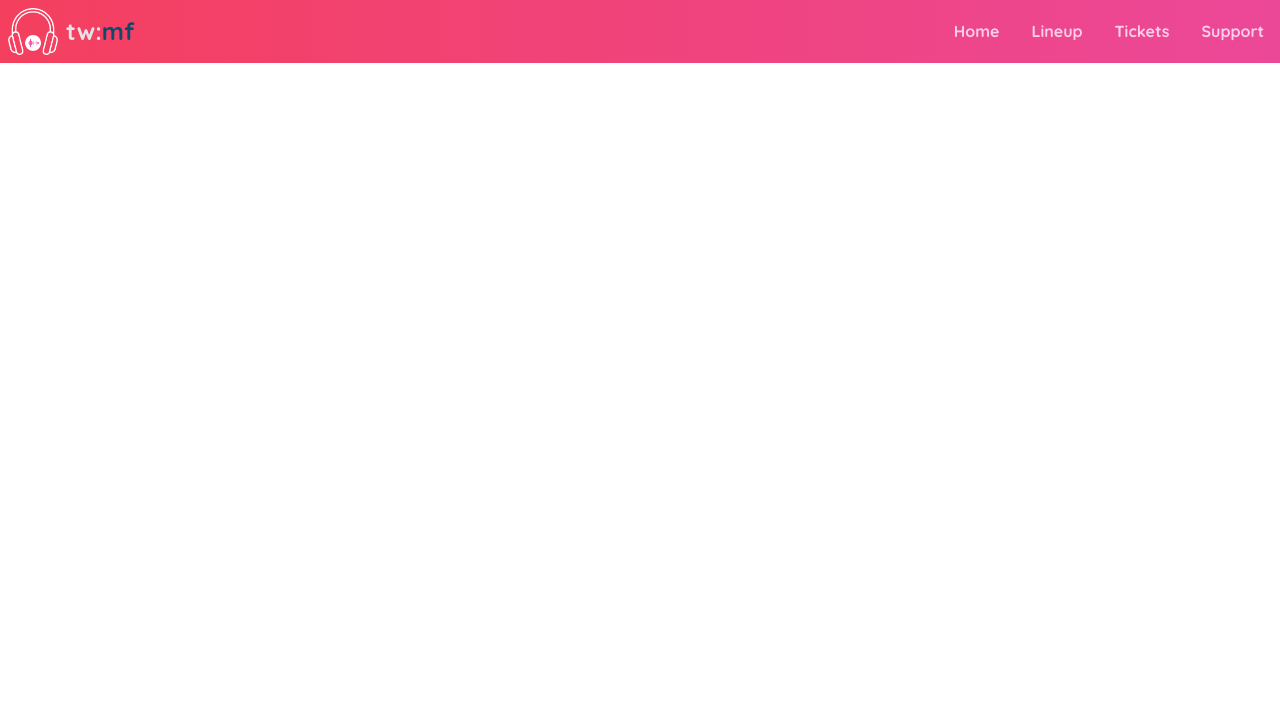
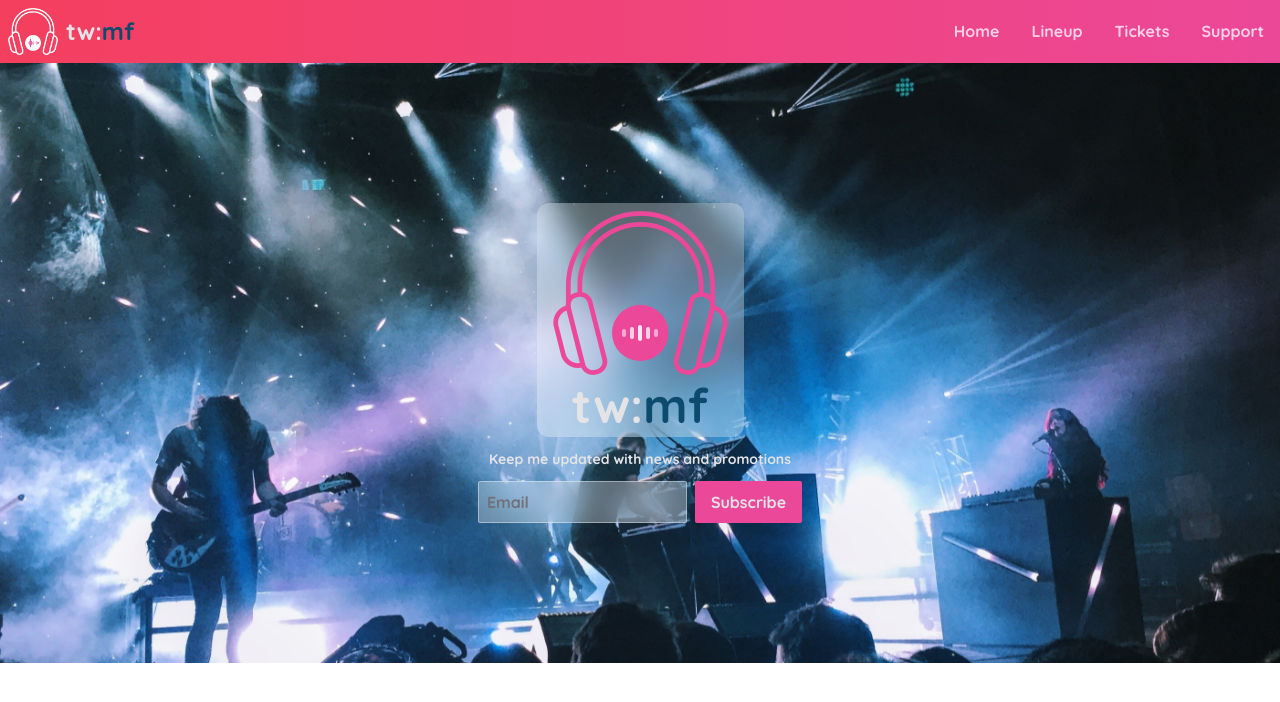
Before and after one commit to xiaosasori/tailwind-music-festival, a website: page src/index.html in a window 1280 px wide. Drawn offline with Linux system fonts and the light colour scheme.

Commit message:
create hero section

```diff
--- a/src/index.html
+++ b/src/index.html
@@ -91,8 +91,11 @@
                 <span>Support</span>
               </div>
             </div>
+            <!-- mobile menu end -->
           </div>
+          <!-- burger end -->
         </div>
+        <!-- desktop menu -->
         <div class="hidden flex-1 md:flex items-center justify-end">
           <div class="menu-item">
             <span>Home</span>
@@ -121,7 +124,59 @@
             <span>Support</span>
           </div>
         </div>
+         <!-- desktop menu end -->
       </nav>
+      <!-- hero -->
+      <div style="background-image: url('./assets/images/hero.jpg')"
+        class="flex h-[calc(100vh-200px)] min-h-[400px] flex-col items-center justify-center bg-cover bg-fixed bg-center">
+        <!-- logo -->
+        <div class="rounded-xl bg-white/30 py-2 px-4 text-center backdrop-blur-md">
+          <div class="relative">
+            <img src="./assets/images/logo.png" width="175" />
+            <div class="mt-[-70px] mb-5 flex items-center justify-center">
+              <div
+                class="flex h-14 w-14 items-center justify-center gap-1 rounded-full bg-pink-500"
+              >
+                <div
+                  class="h-2 w-1 animate-wavey rounded-full bg-pink-300"
+                ></div>
+                <div
+                  class="h-3 w-1 animate-wavey rounded-full bg-pink-200 animation-delay-200"
+                ></div>
+                <div
+                  class="h-4 w-1 animate-wavey rounded-full bg-pink-100 animation-delay-[150ms]"
+                ></div>
+                <div
+                  class="h-3 w-1 animate-wavey rounded-full bg-pink-200 animation-delay-300"
+                ></div>
+                <div
+                  class="h-2 w-1 animate-wavey rounded-full bg-pink-300 animation-delay-[75ms]"
+                ></div>
+              </div>
+            </div>
+          </div>
+          <div class="text-5xl font-bold">
+            tw:<span class="text-sky-900">mf</span>
+          </div>
+        </div>
+        <!-- logo end -->
+        <div class="mt-3 text-sm font-bold">
+          Keep me updated with news and promotions
+        </div>
+        <form class="mt-3 flex gap-2">
+          <input
+            type="email"
+            placeholder="Email"
+            class="rounded-sm border border-white/40 bg-white/30 p-2 font-bold text-sky-900 placeholder-zinc-500 caret-pink-500 outline-1 outline-pink-500 backdrop-blur-md focus:outline-2 focus:outline-solid"
+          />
+          <button
+            type="submit"
+            class="cursor-pointer rounded-sm bg-pink-500 py-2 px-4 font-bold transition-colors hover:bg-sky-900 hover:shadow-lg hover:shadow-black/20"
+          >
+            Subscribe
+          </button>
+        </form>
+      </div>
     </header>
   </body>
 </html>
```
Also changed, not shown: dist/output.css.
